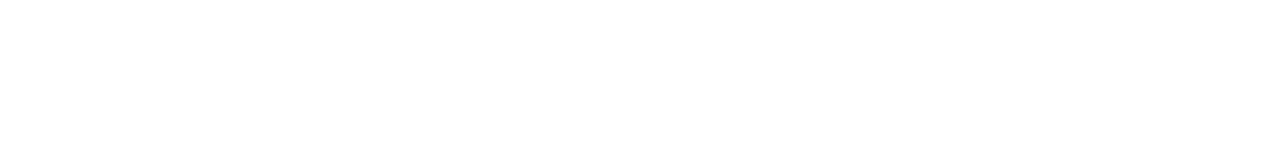
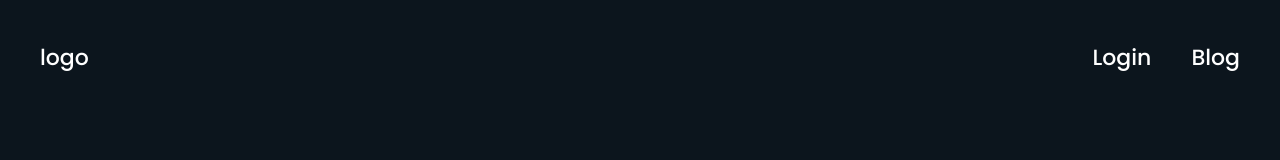
Before and after one commit to gelionix/homework-6, a plain HTML site: page index.html in a window 1280 px wide. Drawn offline with Linux system fonts and the light colour scheme.

Commit message:
Header end

```diff
--- a/css/recet.css
+++ b/css/recet.css
@@ -43,4 +43,5 @@ table {
 .clearfix::after {
 	content: '';
 	clear: both;
+	display: block;
 }
--- a/css/styles.css
+++ b/css/styles.css
@@ -1 +1,55 @@
 @import url(recet.css);
+
+body{
+    font-family: "Poppins", sans-serif;
+    font-weight: 500;
+    background:  #0C151D;
+    color: #FFFFFF;
+}
+
+.container{
+    width: 1230px;
+    margin: 0 auto;
+    padding: 0 15px;
+}
+
+.title{
+    font-size: 37px;
+    text-transform: uppercase;
+}
+
+.header{
+    padding: 47px 0 46px;
+    font-size: 22px;
+}
+
+.header-logo{
+    float: left;
+}
+
+.header-logo, .header-link{
+    color: #FFFFFF;
+    text-decoration: none;
+}
+
+.header-list{
+    float: right;
+    font-size: 0;
+}
+
+.header-item{
+    display: inline-block;
+    font-size: 22px;
+}
+
+.header-item.header-item{
+    margin-left: 40px;
+    /* через "+" не працює */
+}
+
+/* .header-button{
+    background-color: #0C151D;
+    border: none;
+    padding: 0;
+    float: right;
+} */
--- a/index.html
+++ b/index.html
@@ -10,6 +10,33 @@
     <title>Portfolio</title>
 </head>
 <body>
+    <header class="header">
+        <div class="container header-container clearfix">
+            <a class="header-logo" href="#">logo</a>
+            <!-- <button class="header-button">
+                <img src="img/header-icon.svg" alt="header-icon">
+            </button> -->
+            <ul class="header-list">
+                <li class="header-item">
+                    <a class="header-link" href="#">Blog</a>
+                </li>
+            </ul>
+            <ul class="header-list">
+                <li class="header-item">
+                    <a class="header-link" href="#">Login</a>
+                </li>
+            </ul>
+        </div>
+    </header>
 
+    <main>
+        <section></section>
+        <section></section>
+        <section></section>
+    </main>
+
+    <footer class="footer">
+
+    </footer>
 </body>
 </html>
```
